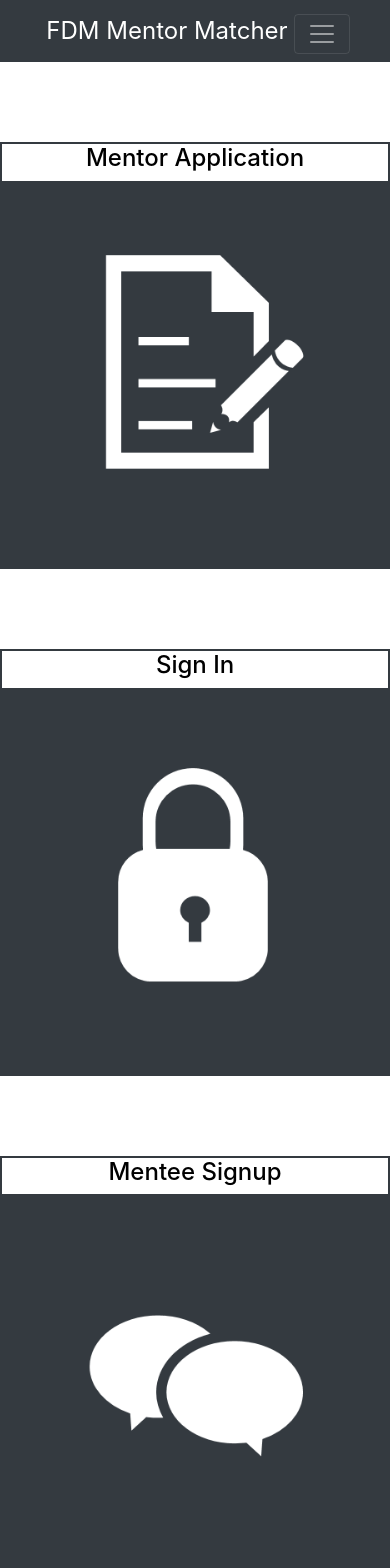
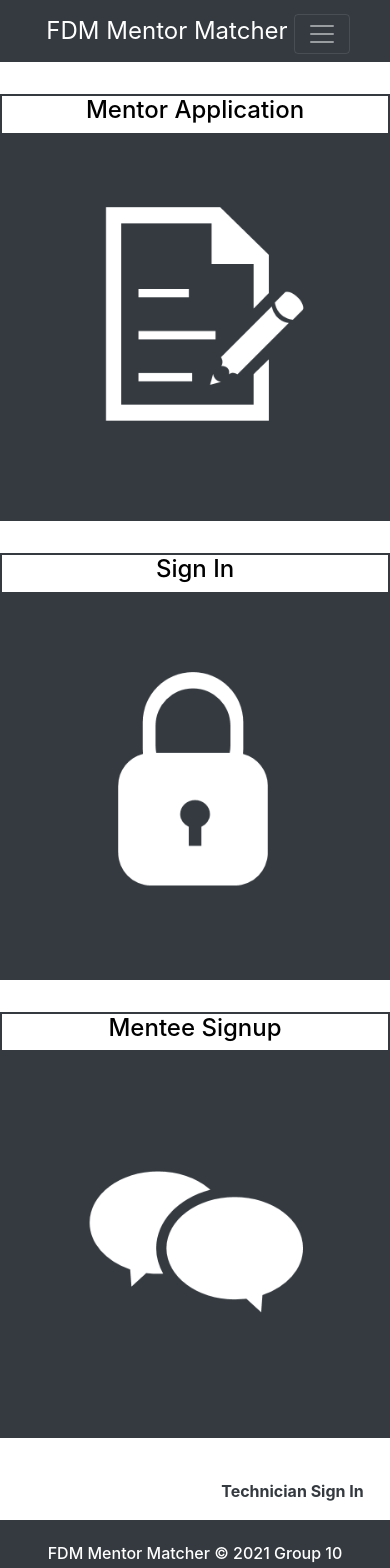
Before and after one commit to YilmazKarakus17/FDM-Mentor-Matching-App, a React (Create React App) app in the folder client/: page / in a window 390 px wide. Shown: the top 1568 px of the page. Built offline with nearby package versions, Linux system fonts and the light colour scheme.

Commit message:
Fixed mentee page's failure to make areas of improvement for mentee and the indentation

```diff
--- a/client/src/LandingPage.css
+++ b/client/src/LandingPage.css
@@ -1,20 +1,26 @@
 /* Styling the main landing page container */
 #landing-page{
-    margin-top: 5em;
+    margin-top: 10em;
     margin-bottom: 1em;
 }
 
 /* Making the top margin of the main landing page container responsive */
 @media only screen and (max-width: 2200px){
     #landing-page{
-        margin-top: 5em;
+        margin-top: 5.5em;
         margin-bottom: 1em;
+    }
+    @media only screen and (max-width: 500px){
+        #landing-page{
+            margin-top: 2em;
+            margin-bottom: 1em;
+        }
     }
 }
 /* Default css style for landing page buttons and their image icons */
 .landing-page-buttons{
     margin-left: 15em;
-    margin-bottom: 5em;
+    margin-bottom: 10.05em;
     background-color: transparent;
     padding: 0% 0%;
     border: 2px solid #343A40;
@@ -45,7 +51,7 @@
 /* Making the margin of landing page buttons responsive */
 @media only screen and (max-width: 2200px){
     .landing-page-buttons{
-        margin-left: 10em;
+        margin-left: 7.5eem;
     }
 
     @media only screen and (max-width: 2000px){
@@ -55,6 +61,18 @@
         @media only screen and (max-width: 1800px){
             .landing-page-buttons{
                 margin-left: 5em;
+            }
+            @media only screen and (max-width: 1100px){
+                .landing-page-buttons{
+                    margin-left: 5em;
+                    margin-bottom: 12.5em;
+                }
+                @media only screen and (max-width: 500px){
+                    .landing-page-buttons{
+                        margin-left: 5em;
+                        margin-bottom: 2em;
+                    }
+                }
             }
         }
     }
--- a/client/src/signup-page/MenteeSignUp.js
+++ b/client/src/signup-page/MenteeSignUp.js
@@ -159,7 +159,6 @@ export default class MentorSignUp extends Component {
     dict[this.choice1]=1;  dict[this.choice6]=1;  dict[this.choice5]=1;  dict[this.choice4]=1;   dict[this.choice3]=1;
     dict[this.choice2]=1;  dict[this.choice7]=1;
     // verify if its printed out correctly
-    console.log(dict)
     let id=document.getElementById('fdm_id').value
 
     //first validate the fdm_if field
@@ -167,71 +166,58 @@ export default class MentorSignUp extends Component {
           // wrong fdm id
       document.getElementById('error-id').innerHTML = "Error: wrong email format"
       document.getElementById('error-db').innerHTML = "Sign up failed, please complete all fields."
-      console.log("wrong fdm email")
       return
     }else if (document.getElementById('pwd').value.length ==0 || document.getElementById('pwd').value.length <6){
       document.getElementById('error-pwd').innerHTML = "Password must be at least 6 characters"
-      console.log("minimum 6 characters")
       document.getElementById('error-db').innerHTML = "Sign up failed, please complete all fields."
       return
     }else if (document.getElementById('firstname').value.length ==0){
-          console.log("input name")
       document.getElementById('error-f').innerHTML = "First Name Required"
       document.getElementById('error-db').innerHTML = "Sign up failed, please complete all fields."
       return
     }else if (document.getElementById('lastname').value.length<3){
-      console.log("input name")
       document.getElementById('error-l').innerHTML = "Last Name Required"
       document.getElementById('error-db').innerHTML = "Sign up failed, please complete all fields."
       return
     } else if(document.getElementById('email').value.length ==0){
-      console.log("invalid email address")
       document.getElementById('error-email').innerHTML = "Email Address Required"
       document.getElementById('error-db').innerHTML = "Sign up failed, please complete all fields."
       return
     } else if(document.getElementById('email').value.length !=0 && !document.getElementById('email').value.includes('@')){
-      console.log("invalid email address")
       document.getElementById('error-email').innerHTML = "Wrong Email Format"
       document.getElementById('error-db').innerHTML = "Sign up failed, please complete all fields."
       return
     }else if(document.getElementById('phone').value.length <10 || document.getElementById('phone').value.length >11){
           document.getElementById('error-phone').innerHTML = "Invalid Phone Number"
-          console.log("needs at least 20 characters")
           document.getElementById('error-db').innerHTML = "Sign up failed, please complete all fields."
           return
     }else if(document.getElementById('description').value.length <20){
       document.getElementById('error-desc').innerHTML = "Error: Description requires minimum 20 characters"
-      console.log("needs at least 20 characters")
       document.getElementById('error-db').innerHTML = "Sign up failed, please complete all fields."
       return
     } else if(this.choice1 == this.choice3 ||this.choice1 == this.choice4 || this.choice3 == this.choice4){
-      console.log("Choices are not different (soft)! Please check again.")
       document.getElementById('error-soft').innerHTML = "Error: Choices are not different! Please check again."
       document.getElementById('error-db').innerHTML = "Sign up failed, please complete all fields."
       return
     } else if(this.choice2 == this.choice5){
-      console.log("Choices are not different (hard)! Please check again.")
       document.getElementById('error-hard').innerHTML = "Error: Choices are not different! Please check again."
       document.getElementById('error-db').innerHTML = "Sign up failed, please complete all fields."
       return
     } else if(this.choice6 == this.choice7){
-      console.log("Choices are not different (dep)! Please check again.")
       document.getElementById('error-dep').innerHTML = "Error: Choices are not different! Please check again."
       document.getElementById('error-db').innerHTML = "Sign up failed, please complete all fields."
       return
     } else {
-
       Axios.get(`http://localhost:3001/api/get/fdm-emails/check-exists/${id}`).then((response) => {
-        console.log("nice", response.data.length)
-
         if (response.data.length==0){
           //doesnt exist in database
           document.getElementById('error-id').innerHTML = "Invalid FDM Email"
           console.log("id does not exists")
           document.getElementById('error-db').innerHTML = "Sign up failed, please complete all fields."
           return
-        } else {
-
+        }
+        else
+        {
           Axios.get(`http://localhost:3001/api/get/mentee/check-exists/${id}`).then((response) => {
             console.log("mehhh", response.data.length)
             if (response.data.length==1){
@@ -240,7 +226,9 @@ export default class MentorSignUp extends Component {
               console.log("mentee already exists")
               document.getElementById('error-db').innerHTML = "Sign up failed, please complete all fields."
               return
-                      } else{
+            }
+            else
+            {
               //post everything
               //post everything
               Axios.post('http://localhost:3001/api/insert/mentee',{
@@ -253,10 +241,9 @@ export default class MentorSignUp extends Component {
                 email: document.getElementById('email').value,
                 phone: document.getElementById('phone').value,
               }).then((response) =>{
-                      console.log(response);
                     // areas of expertise
-                    Axios.post('http://localhost:3001/api/insert/areas-of-expertise/fk=applicant', {
-                      id: document.getElementById('fdm_id').value,
+                    Axios.post('http://localhost:3001/api/insert/areas-of-improvement', {
+                      fdmEmail: document.getElementById('fdm_id').value,
                       comm:  dict['comm'] ,
                       confidence: dict['confidence'],
                       timeMng: dict['timeMng'],
@@ -279,16 +266,13 @@ export default class MentorSignUp extends Component {
 
                   }).then((response) =>{
                     document.getElementById('error-db').innerHTML = "Sign up successful! Thank you for your time."
-                    console.log(response);
                   });
                 });
             }
           });
         }
       });
-
     }
-
   }
 
   render(){
--- a/client/src/technician-page/TechnicianPage.js
+++ b/client/src/technician-page/TechnicianPage.js
@@ -91,11 +91,11 @@ function TechnicianPage () {
                             <h1 className="col-6" style={{textAlign:"right"}}>{val.fdm_id}</h1>
                         </div>
                         <div className="row">
-                            <p className="col-6" style={{textAlign:"left"}}>Email: {val.email} </p>
-                            <p className="col-6" style={{textAlign:"left"}}>Phone: {val.phone} </p>
+                            <p className="col-6">Email: {val.email} </p>
+                            <p className="col-6">Phone: {val.phone} </p>
                         </div>
                         <div className="row">
-                            <p className="col-12" style={{textAlign:"left"}}>Description: {val.description} </p>
+                            <p className="col-12`" id="applicant-description">Description: {val.description} </p>
                         </div>
                         <div className="button-container row">
                             <button id="generate-button" type="button" onClick={() => {generateApplication(val.fdm_id, val.firstname, val.email)}}>Generate</button>
--- a/client/src/technician-page/technician.css
+++ b/client/src/technician-page/technician.css
@@ -82,3 +82,9 @@
     font-size: 1em;
   }
 }
+
+/* Styling the applicant description */
+#applicant-description{
+  max-width: 95%;
+  min-width: 95%;
+}
```
Lines whose indentation alone changed are shown as unchanged.
